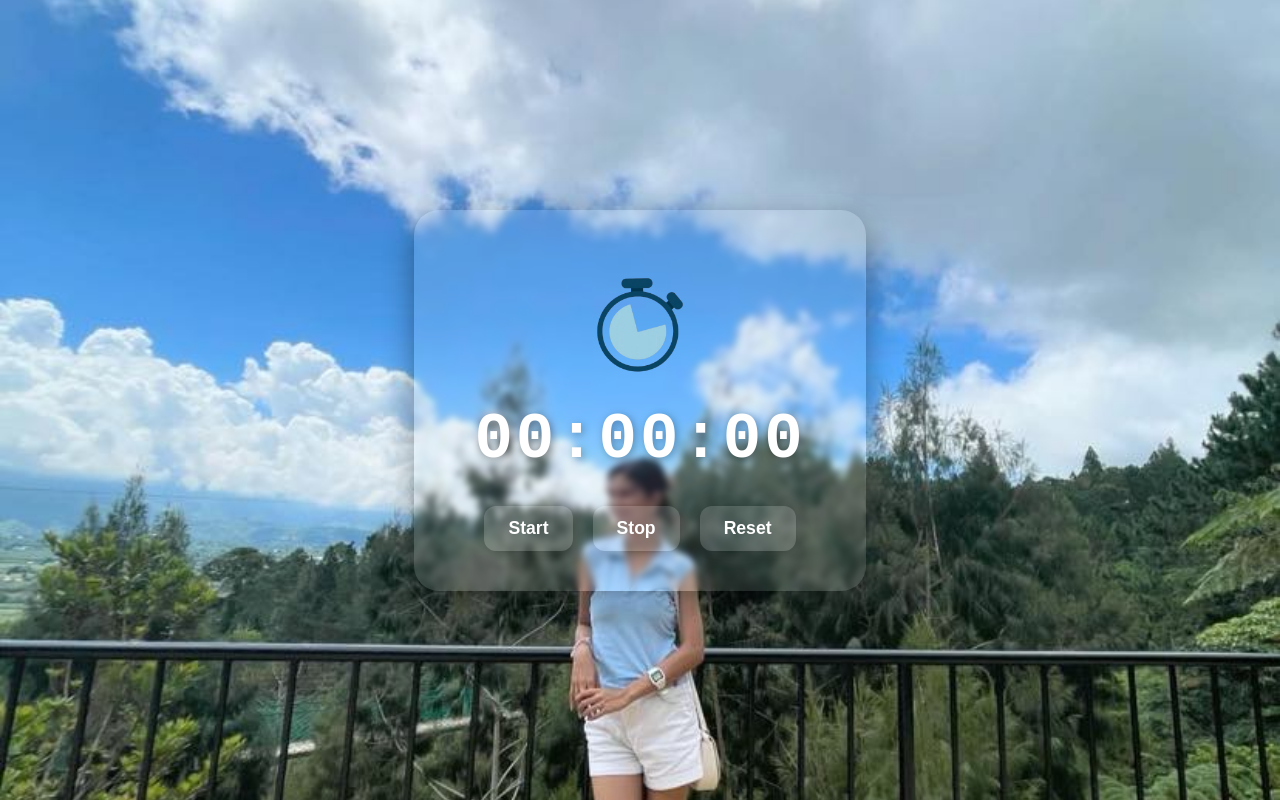
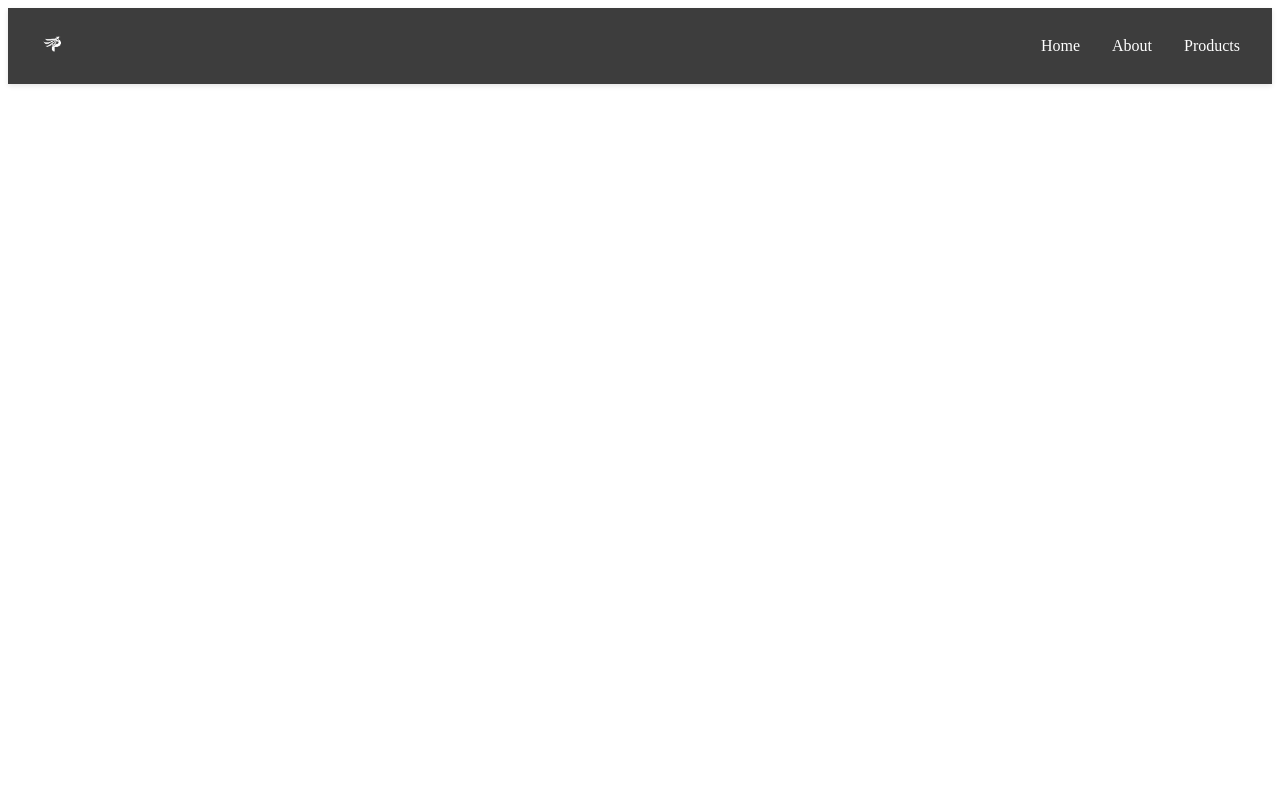
Before and after one commit to peterGwapo29/React, a React (Vite) app in the folder my-react-app/: page / in a window 1280 px wide. Built offline with nearby package versions, Linux system fonts and the light colour scheme.

Commit message:
practice route

```diff
--- a/my-react-app/src/App.jsx
+++ b/my-react-app/src/App.jsx
@@ -12,12 +12,18 @@
 // import DigitalClock from "./DigitalClock";
 // import ComponentA from "./ComponentA";
 // import UseRefLesson from "./UseRefLesson";
-import StopWatch from "./StopWatch";
+// import StopWatch from "./StopWatch";
+// import {Route, Routes } from 'react-router-dom'
+import Navbar from './components/Navbar'
+// import Products from './pages/Products'
+// import About from './pages/About'
+// import Home from './pages/Home'
 
 
 function App() {
   return(
     <>
+    <Navbar></Navbar>
       {/* <Header/> */}
       {/* <Student/> */}
       {/* <Button/> */}
@@ -34,7 +40,7 @@ function App() {
 
       {/* <ComponentA/> */}
       {/* <UseRefLesson/> */}
-      <StopWatch/>
+      {/* <StopWatch/> */}
     </>
   );
 }
--- /dev/null
+++ b/my-react-app/src/components/Navbar.jsx
@@ -0,0 +1,22 @@
+import React from 'react'
+import "/src/styles/navbar.css"
+
+function Navbar() {
+    return(
+        <header className="navigation-bar">
+            <div className="nav-logo">
+                <img src="./src/assets/image/logo.png" alt="Logo" />
+            </div>
+
+            <nav className="nav-links">
+                <ul>
+                    <li><a href="#">Home</a></li>
+                    <li><a href="#">About</a></li>
+                    <li><a href="#">Products</a></li>
+                </ul>
+            </nav>
+        </header>
+    );
+}
+
+export default Navbar
--- a/my-react-app/src/index.css
+++ b/my-react-app/src/index.css
@@ -231,7 +231,7 @@ body {
 } */
 
 /* StopWatch.css */
-body {
+/* body {
   margin: 0;
   height: 100vh;
   display: flex;
@@ -290,4 +290,4 @@ body {
 }
 .watch img{
   height: 150px;
-}
+} */
--- /dev/null
+++ b/my-react-app/src/pages/About.jsx
@@ -0,0 +1,11 @@
+import React from 'react'
+
+function About() {
+    return(
+        <div className="about-page">
+           <h1>About Page</h1>
+        </div>
+    );
+}
+
+export default About
--- /dev/null
+++ b/my-react-app/src/pages/Home.jsx
@@ -0,0 +1,11 @@
+import React from 'react'
+
+function Home() {
+    return(
+        <div className="home-page">
+           <h1>Home Page</h1>
+        </div>
+    );
+}
+
+export default Home
--- /dev/null
+++ b/my-react-app/src/pages/Products.jsx
@@ -0,0 +1,11 @@
+import React from 'react'
+
+function Products() {
+    return(
+        <div className="product-page">
+           <h1>Products Page</h1>
+        </div>
+    );
+}
+
+export default Products
--- /dev/null
+++ b/my-react-app/src/styles/navbar.css
@@ -0,0 +1,37 @@
+/* navbar.css */
+
+.navigation-bar {
+    display: flex;
+    align-items: center;
+    justify-content: space-between;
+    background-color: #3d3d3d;
+    padding: 1rem 2rem;
+    box-shadow: 0 2px 5px rgba(0, 0, 0, 0.1);
+    position: sticky;
+    top: 0;
+    z-index: 100;
+}
+
+.nav-logo img {
+    height: 40px;
+    width: auto;
+}
+
+.nav-links ul {
+    list-style: none;
+    display: flex;
+    gap: 2rem;
+    margin: 0;
+    padding: 0;
+}
+
+.nav-links ul li a {
+    text-decoration: none;
+    font-weight: 500;
+    color: #ffffff;
+    transition: color 0.3s ease;
+}
+
+.nav-links ul li a:hover {
+    color: #007bff;
+}
--- /dev/null
+++ b/package.json
@@ -0,0 +1,5 @@
+{
+  "dependencies": {
+    "react-router-dom": "^7.6.2"
+  }
+}
```
Also changed, not shown: 1 other file (tests, documents, lock files or other folders).
